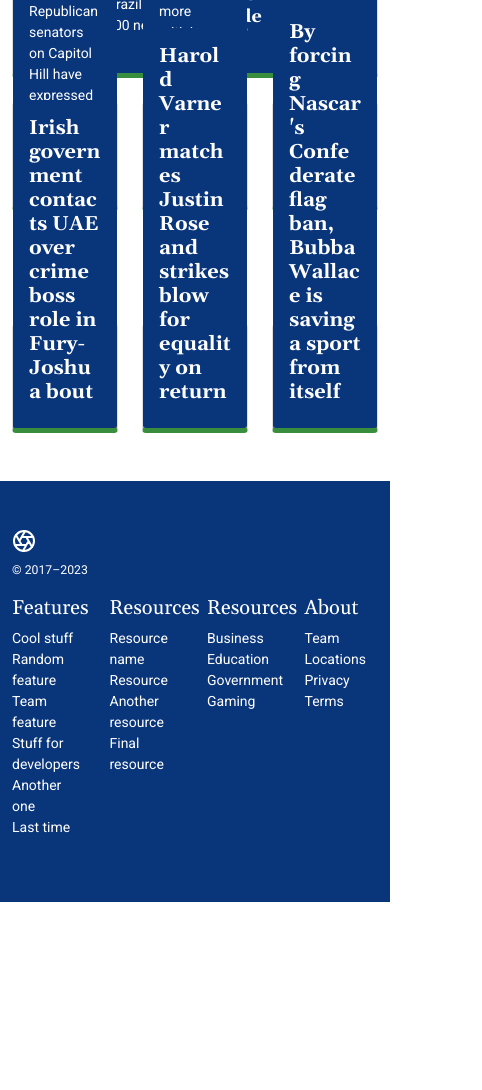
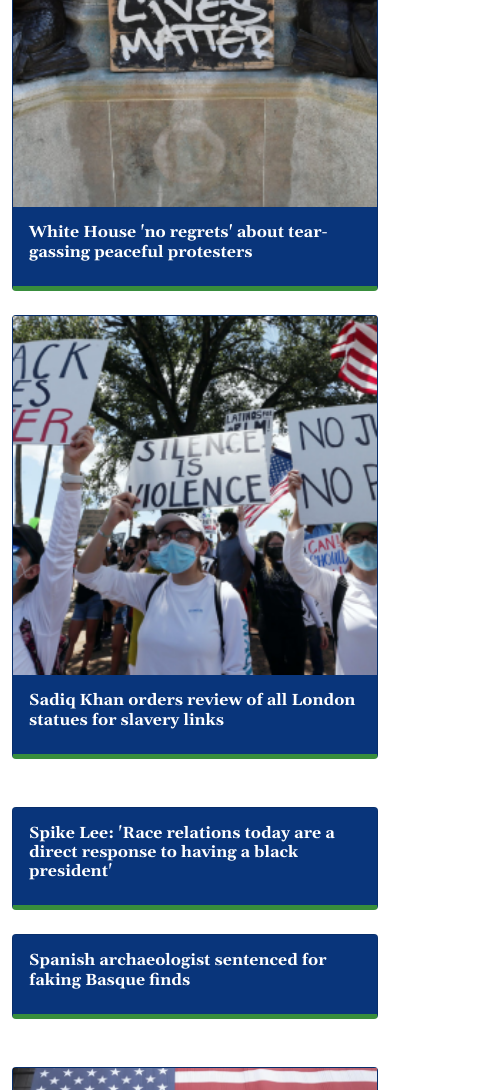
Before and after one commit to starryskadi/newsletter, a plain HTML site: page index.html in a window 390 px wide. Shown: the part 910-2000 px from the top of the page, 482 px wide, since content can reach past the window. Before the commit the page ends 1812 px from the top, so only its background shows below. Drawn offline with nearby package versions, Linux system fonts and the light colour scheme.

Commit message:
feat: Home Page Responsive

```diff
--- a/index.html
+++ b/index.html
@@ -33,7 +33,7 @@
         <div class="text-white search">
           <div>
             <input
-              class="search-input"
+              class="d-none d-sm-inline search-input"
               type="text"
               placeholder="Search All News"
             />
@@ -47,10 +47,10 @@
 
     <div class="container mt-5">
       <div class="row align-items-center mb-4">
-        <div class="col-6">
+        <div class="col-lg-6">
           <h1 class="fw-bold">Top Stories</h1>
         </div>
-        <div class="col-6 text-end">
+        <div class="col-lg-6 text-start text-lg-end">
           <button class="btn bg-custom-primary text-white btn-sm">
             <i class="bi bi-bookmark-fill me-2"></i>
             VIEW BOOKMARKS
@@ -64,7 +64,7 @@
       </div>
 
       <div class="row mb-4">
-        <div class="col-6">
+        <div class="col-12 col-md-6 pb-4 pb-md-0">
           <div class="card text-bg-dark card-cus">
             <img src="./images/pic.png" class="card-img" alt="..." />
             <div
@@ -82,9 +82,9 @@
             </div>
           </div>
         </div>
-        <div class="col-6">
+        <div class="col-md-6">
           <div class="row mb-4">
-            <div class="col-6">
+            <div class="col-sm-6 pb-4 pb-sm-0">
               <div class="card text-bg-dark card-cus">
                 <img src="./images/article-2.png" class="card-img" alt="..." />
                 <div
@@ -97,7 +97,7 @@
                 </div>
               </div>
             </div>
-            <div class="col-6">
+            <div class="col-sm-6 pb-4 pb-sm-0">
               <div class="card text-bg-dark card-cus">
                 <img src="./images/article-3.png" class="card-img" alt="..." />
                 <div
@@ -112,7 +112,7 @@
             </div>
           </div>
           <div class="row">
-            <div class="col-6">
+            <div class="col-sm-6 pb-4 pb-sm-0">
               <div class="card text-bg-dark card-cus">
                 <div
                   class="card-body article-description text-white bg-custom-primary"
@@ -124,7 +124,7 @@
                 </div>
               </div>
             </div>
-            <div class="col-6">
+            <div class="col-sm-6 pb-4 pb-sm-0">
               <div class="card text-bg-dark card-cus">
                 <div
                   class="card-body article-description text-white bg-custom-primary"
@@ -140,7 +140,7 @@
       </div>
 
       <div class="row mb-5">
-        <div class="col-4">
+        <div class="col-md-4 pb-4 pb-md-0">
           <div class="card text-bg-dark card-cus">
             <img src="./images/article-4.png" class="card-img" alt="..." />
             <div
@@ -156,7 +156,7 @@
             </div>
           </div>
         </div>
-        <div class="col-4">
+        <div class="col-md-4 pb-4 pb-md-0">
           <div class="card text-bg-dark card-cus">
             <img src="./images/article-5.png" class="card-img" alt="..." />
             <div
@@ -172,7 +172,7 @@
             </div>
           </div>
         </div>
-        <div class="col-4">
+        <div class="col-md-4 pb-4 pb-md-0">
           <div class="card text-bg-dark card-cus">
             <img src="./images/article-6.png" class="card-img" alt="..." />
             <div
@@ -195,7 +195,7 @@
       </div>
 
       <div class="row mb-5">
-        <div class="col-4">
+        <div class="col-md-4 pb-4 pb-md-0">
           <div class="card text-bg-dark card-cus">
             <img src="./images/article-7.png" class="card-img" alt="..." />
             <div
@@ -208,7 +208,7 @@
             </div>
           </div>
         </div>
-        <div class="col-4">
+        <div class="col-md-4 pb-4 pb-md-0">
           <div class="card text-bg-dark card-cus">
             <img src="./images/article-8.png" class="card-img" alt="..." />
             <div
@@ -221,7 +221,7 @@
             </div>
           </div>
         </div>
-        <div class="col-4">
+        <div class="col-md-4 pb-4 pb-md-0">
           <div class="card text-bg-dark card-cus">
             <img src="./images/article-9.png" class="card-img" alt="..." />
             <div
@@ -237,7 +237,7 @@
       </div>
     </div>
 
-    <footer class="py-5 bg-custom-primary text-white">
+    <footer class="pt-4 py-sm-5 bg-custom-primary text-white">
       <div class="container">
         <div class="row">
           <div class="col-12 col-md">
@@ -262,7 +262,7 @@
             </svg>
             <small class="d-block mb-3 text-body-secondary">© 2017–2023</small>
           </div>
-          <div class="col-3 col-md">
+          <div class="col-sm-3 col-md">
             <h5>Features</h5>
             <ul class="list-unstyled text-small">
               <li>
@@ -309,7 +309,7 @@
               </li>
             </ul>
           </div>
-          <div class="col-3 col-md">
+          <div class="col-sm-3 col-md">
             <h5>Resources</h5>
             <ul class="list-unstyled text-small">
               <li>
@@ -342,7 +342,7 @@
               </li>
             </ul>
           </div>
-          <div class="col-3 col-md">
+          <div class="col-sm-3 col-md">
             <h5>Resources</h5>
             <ul class="list-unstyled text-small">
               <li>
@@ -375,7 +375,7 @@
               </li>
             </ul>
           </div>
-          <div class="col-3 col-md">
+          <div class="col-sm-3 col-md">
             <h5>About</h5>
             <ul class="list-unstyled text-small">
               <li>
--- a/main.css
+++ b/main.css
@@ -115,3 +115,39 @@ h6 {
     max-width: 1140px;
   }
 }
+
+@media (max-width: 991px) {
+  .card-cus {
+    background-color: #09357b;
+  }
+
+  .card-img-overlay {
+    position: static;
+  }
+
+  .heading-3 {
+    font-size: 22px;
+  }
+
+  .heading-5 {
+    font-size: 16px;
+  }
+}
+
+@media (max-width: 767px) {
+  .heading-4 {
+    font-size: 18px;
+  }
+}
+
+@media (max-width: 575px) {
+  .sorting {
+    margin-left: 0px;
+    display: block;
+  }
+
+  .logo {
+    max-height: 40px;
+    margin: 10px 0px;
+  }
+}
```
